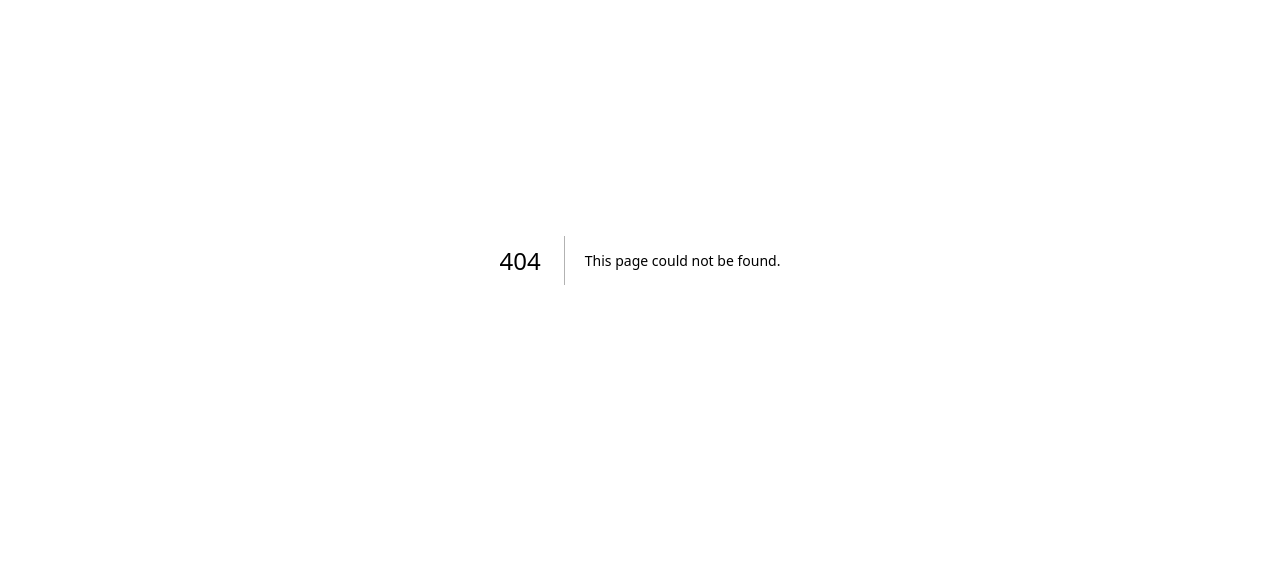
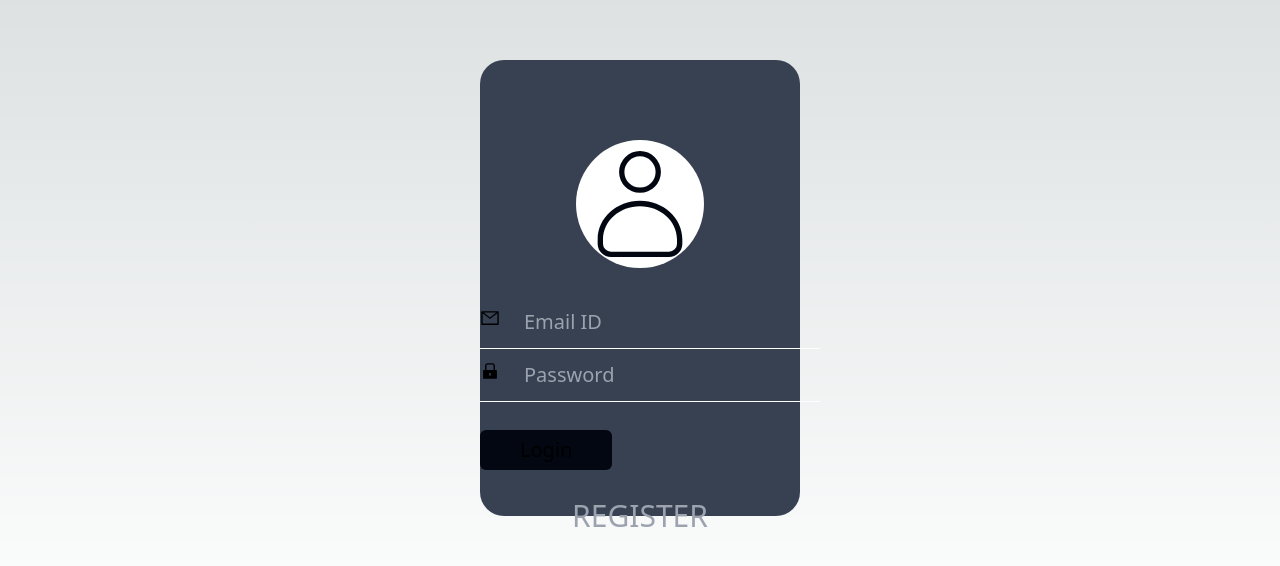
Before and after one commit to Pritesh-0/SEJP, a Next.js app: page /Login in a window 1280 px wide. Before the commit this address had no page. Shown: the part 140-706 px from the top of the page. Built offline with nearby package versions, Linux system fonts and the light colour scheme.

Commit message:
login id added

```diff
--- a/src/pages/components/Login.jsx
+++ b/src/pages/Login.jsx
@@ -25,7 +25,7 @@ export default function Home(){
         }
     }
     return(
-        <div className='h-screen grid grid-rows-4 grid-cols-8 m-auto'>
+        <div className='h-screen grid grid-rows-4 grid-cols-8 m-auto' id="login">
             <div className="bg-gray-700 row-start-2 col-start-4 col-span-2 row-span-4 flex flex-col text-xl rounded-3xl mb-36">
                 <div><CiUser className='text-9xl bg-white text-gray-950 rounded-full mx-auto mt-20  '/></div>
                 <form onSubmit={handleSubmit} className='mx-auto mt-10'>
--- a/src/pages/index.js
+++ b/src/pages/index.js
@@ -4,7 +4,7 @@ import bgi2 from '/public/bgi2.svg'
 import Navbar from '/src/pages/components/Navbar.jsx'
 import Hero from '/src/pages/components/Hero.jsx'
 import Jobs from '/src/pages/components/Jobs.jsx'
-import Login from '/src/pages/components/Login.jsx'
+import Login from '/src/pages/Login.jsx'
 import About from '/src/pages/components/About.jsx'
 
 const inter = Inter({ subsets: ['latin'] })
```
